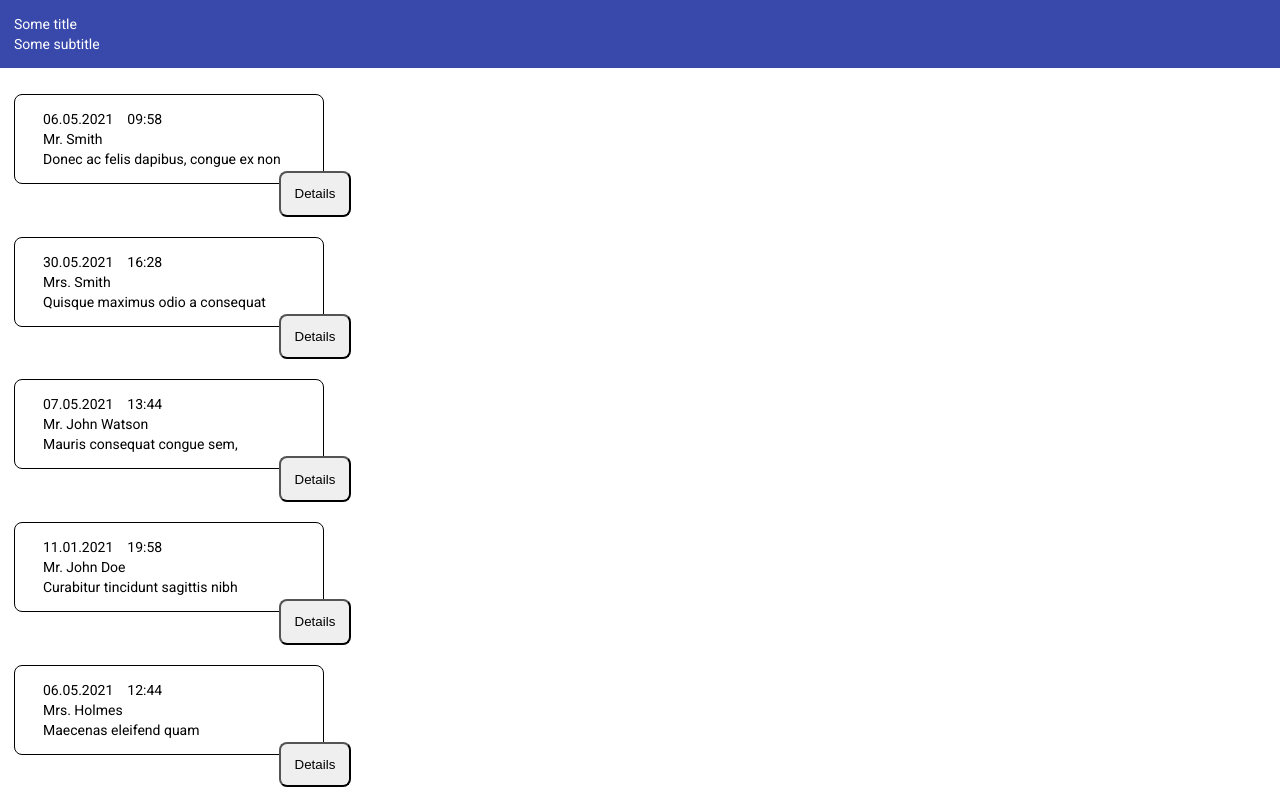
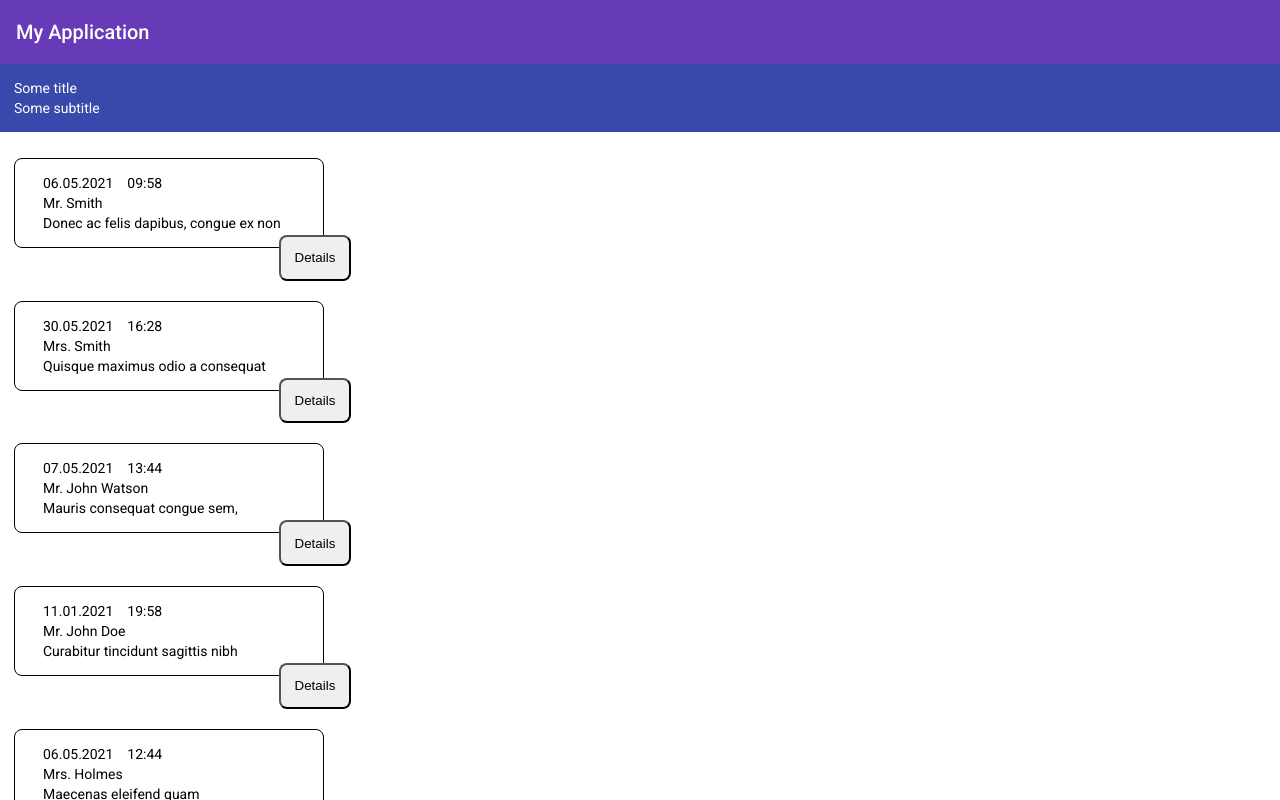
Before and after one commit to cyberlytics/MedPlanner, an Angular app in the folder ngMedPlanner/med-planner/: page / in a window 1280 px wide. Shown: the top 800 px of the page. Built offline with nearby package versions, Linux system fonts and the light colour scheme.

Commit message:
new header component

```diff
--- /dev/null
+++ b/ngMedPlanner/med-planner/src/app/app-header/app-header.component.html
@@ -0,0 +1,8 @@
+<mat-toolbar color="primary" #toolbarElement>
+    <span>My Application</span>
+</mat-toolbar>
+
+<div class="header-block" #headerElement>
+    <span class="title">Some title</span>
+    <span class="subtitle">Some subtitle</span>
+</div>
--- /dev/null
+++ b/ngMedPlanner/med-planner/src/app/app-header/app-header.component.scss
@@ -0,0 +1,21 @@
+.header-block {
+    display: flex;
+    flex-direction: column;
+    align-items: flex-start;
+    justify-content: center;
+
+    position: fixed;
+    top: 5em;
+
+    background-color: rgba($color: #3949ab, $alpha: 1.0);
+
+    width: 100%;
+
+    padding: 1em;
+
+    z-index: 100;
+}
+
+.header-block span {
+    color: rgba(255, 255, 255, 1);
+}
--- /dev/null
+++ b/ngMedPlanner/med-planner/src/app/app-header/app-header.component.ts
@@ -0,0 +1,30 @@
+import { AfterViewInit, Component, ElementRef, OnInit, ViewChild } from '@angular/core';
+import { MatToolbar } from '@angular/material/toolbar';
+
+@Component({
+  selector: 'app-header-component',
+  templateUrl: './app-header.component.html',
+  styleUrls: ['./app-header.component.scss']
+})
+export class AppHeaderComponent implements OnInit, AfterViewInit {
+
+  @ViewChild('toolbarElement') toolbarElement: MatToolbar | undefined;
+  @ViewChild('headerElement') headerElement: ElementRef;
+
+  constructor() {
+    this.headerElement = new ElementRef(null);
+  }
+
+  ngAfterViewInit(): void {
+    const toolbarHeight = this.toolbarElement?._elementRef.nativeElement.offsetHeight;
+
+    try {
+      this.headerElement.nativeElement.style.top = `${toolbarHeight}px`;
+    } catch (e) {
+      console.error(e);
+    }
+  }
+
+  ngOnInit(): void {}
+
+}
--- a/ngMedPlanner/med-planner/src/app/app.component.html
+++ b/ngMedPlanner/med-planner/src/app/app.component.html
@@ -1,8 +1,4 @@
-
-<div class="header-block">
-  <span class="title">Some title</span>
-  <span class="subtitle">Some subtitle</span>
-</div>
+<app-header-component></app-header-component>
 
 <div class="templates-test">
   <app-appointment-dashboard-component></app-appointment-dashboard-component>
--- a/ngMedPlanner/med-planner/src/app/app.component.scss
+++ b/ngMedPlanner/med-planner/src/app/app.component.scss
@@ -1,25 +1,4 @@
 
-.header-block {
-    display: flex;
-    flex-direction: column;
-    align-items: flex-start;
-    justify-content: center;
-
-    position: fixed;
-    top: 0;
-
-    background-color: rgba($color: #3949ab, $alpha: 1.0);
-
-    width: 100%;
-
-    padding: 1em;
-
-    z-index: 100;
-}
-
-.header-block span {
-    color: rgba(255, 255, 255, 1);
-}
 
 .templates-test {
     display: flex;
--- a/ngMedPlanner/med-planner/src/app/app.module.ts
+++ b/ngMedPlanner/med-planner/src/app/app.module.ts
@@ -10,13 +10,15 @@ import { HttpClientModule } from '@angular/common/http';
 import { AppointmentDashboardComponent } from './templates/appointment-dashboard/appointment-dashboard.component';
 import { PopupDetailViewComponent } from './templates/popup-detail-view/popup-detail-view.component';
 import { MaterialModule } from './material/material.module';
+import { AppHeaderComponent } from './app-header/app-header.component';
 
 @NgModule({
   declarations: [
     AppComponent,
     AppointmentCardComponent,
     AppointmentDashboardComponent,
-    PopupDetailViewComponent
+    PopupDetailViewComponent,
+    AppHeaderComponent
   ],
   imports: [
     BrowserModule,
--- a/ngMedPlanner/med-planner/src/app/templates/appointment-card/appointment-card.component.ts
+++ b/ngMedPlanner/med-planner/src/app/templates/appointment-card/appointment-card.component.ts
@@ -10,7 +10,6 @@ export class AppointmentCardComponent implements OnInit {
   private static readonly LOCALE_DE = 'de-DE';
 
   @Input() set id(value: string | undefined) {
-    console.log(`set id ${value}`);
     this._id = value;
   }
   private _id: string | undefined;
@@ -49,7 +48,6 @@ export class AppointmentCardComponent implements OnInit {
     if (value === undefined) {
       return;
     }
-    console.log(value);
     this._date.setTime( parseFloat(value) );
   }
   private _date: Date;
```
Also changed, not shown: 1 other file (tests, documents, lock files or other folders).
